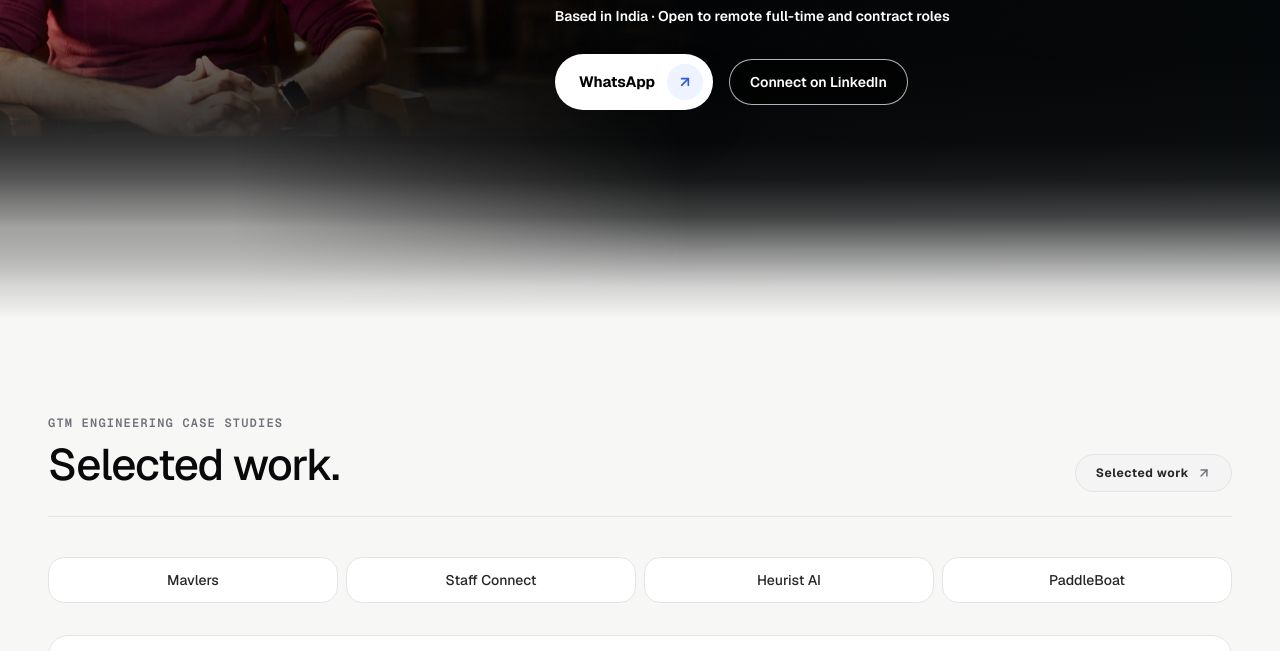
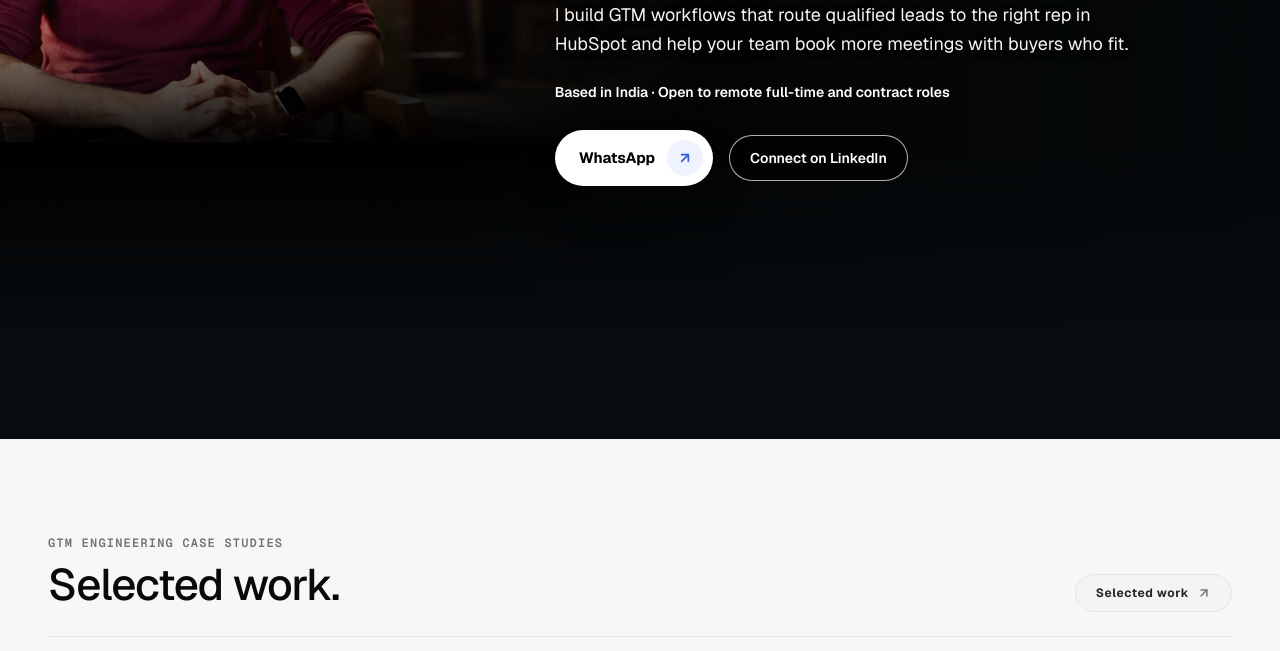
Before and after one commit to digital-experts-team/AI-Growth-Portfolio, an Astro site: page / in a window 1280 px wide. Shown: the part 441-1092 px from the top of the page. Built offline with nearby package versions, Linux system fonts and the light colour scheme; Astro itself is replaced by a stand-in of ours.

Commit message:
Extend the dark hero and separate selected work

```diff
--- a/src/components/HeroFromUIUX.astro
+++ b/src/components/HeroFromUIUX.astro
@@ -10,7 +10,7 @@ const {
 ---
 
 <section
-  class="portfolio-hero relative isolate w-full lg:min-h-[760px] flex items-center overflow-hidden text-white"
+  class="portfolio-hero relative isolate w-full lg:min-h-[880px] flex items-center overflow-hidden text-white"
   aria-labelledby="hero-title"
 >
   <!-- FULL WIDTH EXTENDED HERO IMAGE ACROSS THE ENTIRE SCREEN -->
@@ -28,10 +28,9 @@ const {
 
   <!-- Subtle gradient scrim strictly behind text for legibility -->
   <div aria-hidden="true" class="hero-scrim pointer-events-none absolute inset-0"></div>
-  <div aria-hidden="true" class="hero-fade pointer-events-none absolute inset-x-0 bottom-0"></div>
 
   <!-- FLOATING HERO CONTENT WITH BALANCED EQUAL TOP AND BOTTOM PADDING -->
-  <div class="relative z-10 w-full max-w-[1360px] mx-auto px-6 sm:px-10 lg:px-12 pt-[300px] sm:pt-[330px] lg:pt-32 pb-28 lg:pb-48 flex flex-col justify-center">
+  <div class="relative z-10 w-full max-w-[1360px] mx-auto px-6 sm:px-10 lg:px-12 pt-[350px] sm:pt-[380px] lg:pt-40 pb-32 lg:pb-48 flex flex-col justify-center">
     <div class="grid grid-cols-1 lg:grid-cols-12 gap-8 items-center w-full">
 
       <!-- Left spacer column allowing the portrait subject to show cleanly -->
@@ -87,11 +86,11 @@ const {
 
 <style>
   .portfolio-hero {
-    background: #101617;
+    background: #080c0f;
   }
 
   .hero-portrait {
-    height: 365px;
+    height: 415px;
     object-position: left top;
     mask-image: linear-gradient(#000 63%, transparent 100%);
   }
@@ -100,72 +99,15 @@ const {
     background: linear-gradient(to bottom, rgb(16 22 23 / 28%), transparent 115px);
   }
 
-  .hero-fade {
-    height: clamp(84px, 12vw, 200px);
-    background: linear-gradient(
-      to bottom,
-      transparent 0%,
-      rgb(222 232 254 / 12%) 28%,
-      rgb(239 243 249 / 58%) 63%,
-      var(--bg) 100%
-    );
-  }
-
-  @media (width < 1024px) {
-    .hero-fade {
-      height: clamp(104px, 15vw, 132px);
-      background: linear-gradient(
-        to bottom,
-        transparent 0%,
-        rgb(247 248 246 / 5%) 18%,
-        rgb(247 248 246 / 19%) 36%,
-        rgb(247 248 246 / 46%) 55%,
-        rgb(247 248 246 / 75%) 74%,
-        rgb(247 248 246 / 94%) 90%,
-        var(--bg) 100%
-      );
-    }
-  }
-
   @media (min-width: 1024px) {
     .hero-portrait {
-      height: 100%;
+      height: calc(100% - 112px);
       object-position: center top;
-      mask-image: none;
+      mask-image: linear-gradient(#000 76%, transparent 100%);
     }
 
     .hero-scrim {
       background: linear-gradient(to right, transparent 35%, rgb(8 12 15 / 42%) 63%, rgb(8 12 15 / 64%));
     }
-
-    .hero-fade {
-      height: clamp(250px, 21vw, 340px);
-      background: linear-gradient(
-        to bottom,
-        transparent 0%,
-        rgb(247 248 246 / 2%) 34%,
-        rgb(247 248 246 / 8%) 48%,
-        rgb(247 248 246 / 25%) 62%,
-        rgb(247 248 246 / 56%) 75%,
-        rgb(247 248 246 / 85%) 88%,
-        var(--bg) 100%
-      );
-    }
-
-    /* Start the haze earlier over the portrait and taper it before the buttons. */
-    .hero-fade::before {
-      content: '';
-      position: absolute;
-      inset: 0;
-      background: linear-gradient(
-        to bottom,
-        transparent 0%,
-        rgb(247 248 246 / 8%) 20%,
-        rgb(247 248 246 / 23%) 42%,
-        rgb(247 248 246 / 48%) 66%,
-        transparent 100%
-      );
-      mask-image: linear-gradient(to right, #000 18%, rgb(0 0 0 / 60%) 32%, transparent 54%);
-    }
   }
 </style>
```
